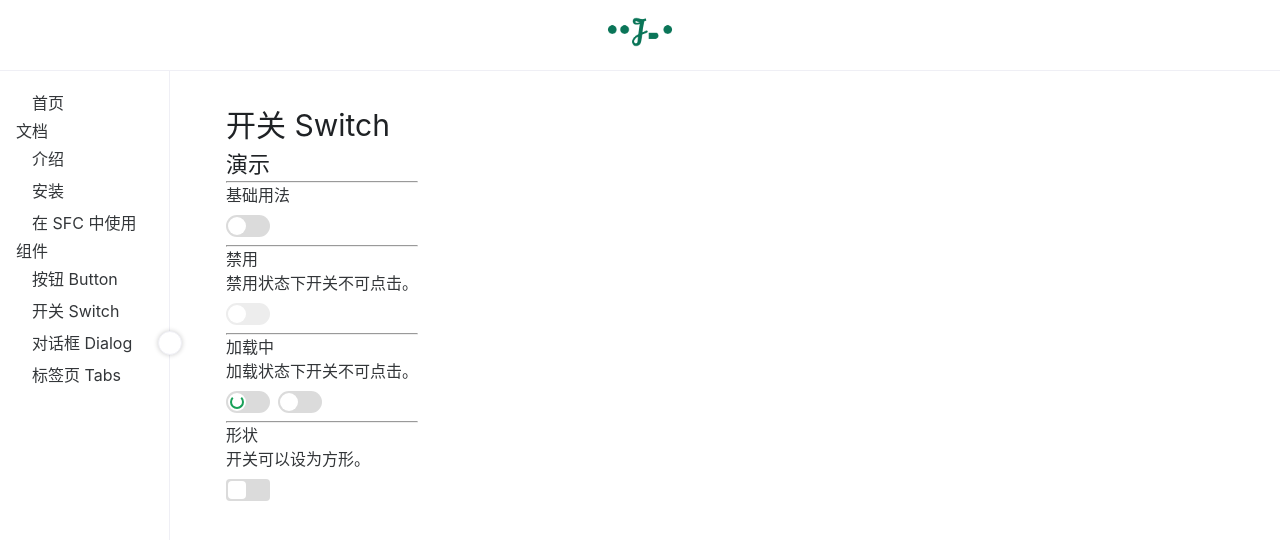
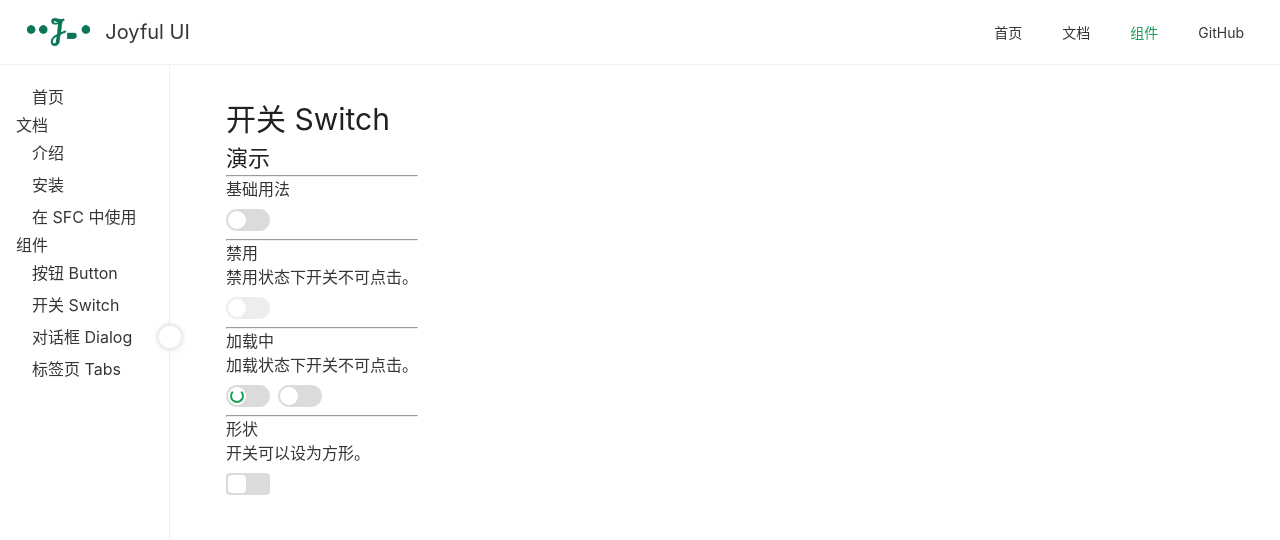
Before and after one commit to 12callie/joyful-ui-old, a Vue app: page /joyful/components/switch in a window 1280 px wide. Shown: the top 540 px of the page. Built offline with nearby package versions, Linux system fonts and the light colour scheme.

Commit message:
top-nav在大于500px时的样式

```diff
--- a/src/components/TopNav.vue
+++ b/src/components/TopNav.vue
@@ -1,12 +1,21 @@
 <template>
   <div class="top-nav">
     <div class="nav-content">
-      <router-link to="/" class="logo"
-        ><img src="../assets/img/logo.png" alt="logo"
-      /></router-link>
-      <svg class="icon" @click="toggleMenu">
+      <router-link to="/" class="logo">
+        <img src="../assets/img/logo.png" alt="logo" />
+        <span v-if="menuLocation" class="logo-text">Joyful UI</span>
+      </router-link>
+      <svg v-if="!menuLocation" class="icon" @click="toggleMenu">
         <use xlink:href="#icon-menu"></use>
       </svg>
+      <div v-if="menuLocation" class="nav-menu">
+        <ol>
+          <li><router-link to="/">首页</router-link></li>
+          <li><router-link to="/joyful/doc">文档</router-link></li>
+          <li><router-link to="/joyful/components">组件</router-link></li>
+          <li><a href="http://github.com">GitHub</a></li>
+        </ol>
+      </div>
     </div>
     <div
       class="j-menu-levitation"
@@ -64,11 +73,20 @@ const toggleMenu = () => {
     padding: 0 16px;
     position: relative;
     .logo {
+      display: flex;
+      flex-direction: row;
+      justify-content: center;
+      align-items: center;
       &:focus {
         outline-style: none;
       }
       img {
         height: 64px;
+      }
+      .logo-text {
+        font-size: 20px;
+        margin-left: 4px;
+        white-space: nowrap;
       }
     }
 
@@ -78,6 +96,30 @@ const toggleMenu = () => {
       top: auto;
       cursor: pointer;
     }
+
+    .nav-menu {
+      font-size: 14px;
+      ol {
+        display: flex;
+        flex-direction: row;
+        li {
+          padding: 20px;
+          white-space: nowrap;
+
+          > a {
+            &:hover,
+            &.router-link-active {
+              color: $theme-color;
+            }
+          }
+        }
+      }
+    }
+  }
+  @media (min-width: 500px) {
+    .nav-content {
+      justify-content: space-between;
+    }
   }
   .j-menu-levitation {
     position: absolute;
@@ -85,23 +127,29 @@ const toggleMenu = () => {
     right: 8px;
     background: #fff;
     width: 80%;
+    max-width: 270px;
     height: 80vh;
     box-shadow: 0 0 24px rgba(0, 0, 0, 0.3);
     z-index: 10;
+    padding: 16px 0;
     > ol {
       > li {
-        padding: 4px 16px;
+        white-space: nowrap;
+        margin-bottom: 4px;
         &.menu-title {
           font-size: 20px;
           font-weight: bold;
+          padding: 4px 18px;
         }
         > a {
           display: block;
-          padding: 4px 16px;
-          text-decoration: none;
-
+          padding: 8px 28px;
+          &:hover {
+            background: #f3f3f5;
+          }
           &.router-link-active {
             color: $theme-color;
+            background: #e7f5ee;
           }
         }
       }
--- a/src/lib/Switch.vue
+++ b/src/lib/Switch.vue
@@ -64,6 +64,10 @@ $theme-color: #18a058;
   border-radius: calc($h / 2);
   position: relative;
   transition: all 250ms;
+
+  &:focus {
+    outline: none;
+  }
   .j-switch-circle {
     width: $h2;
     height: $h2;
--- a/src/style.scss
+++ b/src/style.scss
@@ -18,7 +18,6 @@ a {
 
   &:hover {
     cursor: pointer;
-    text-decoration: underline;
   }
   &:focus{
     outline: none;
```
